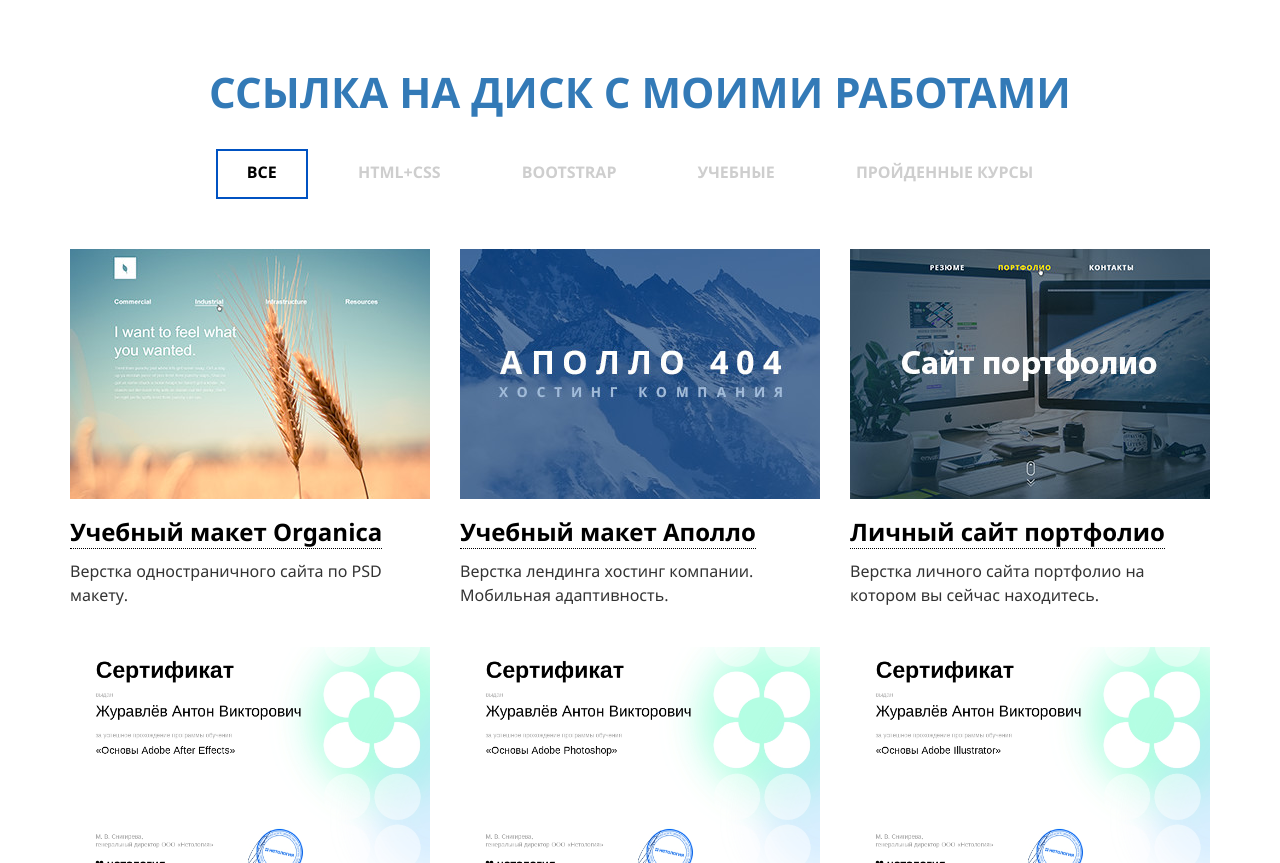
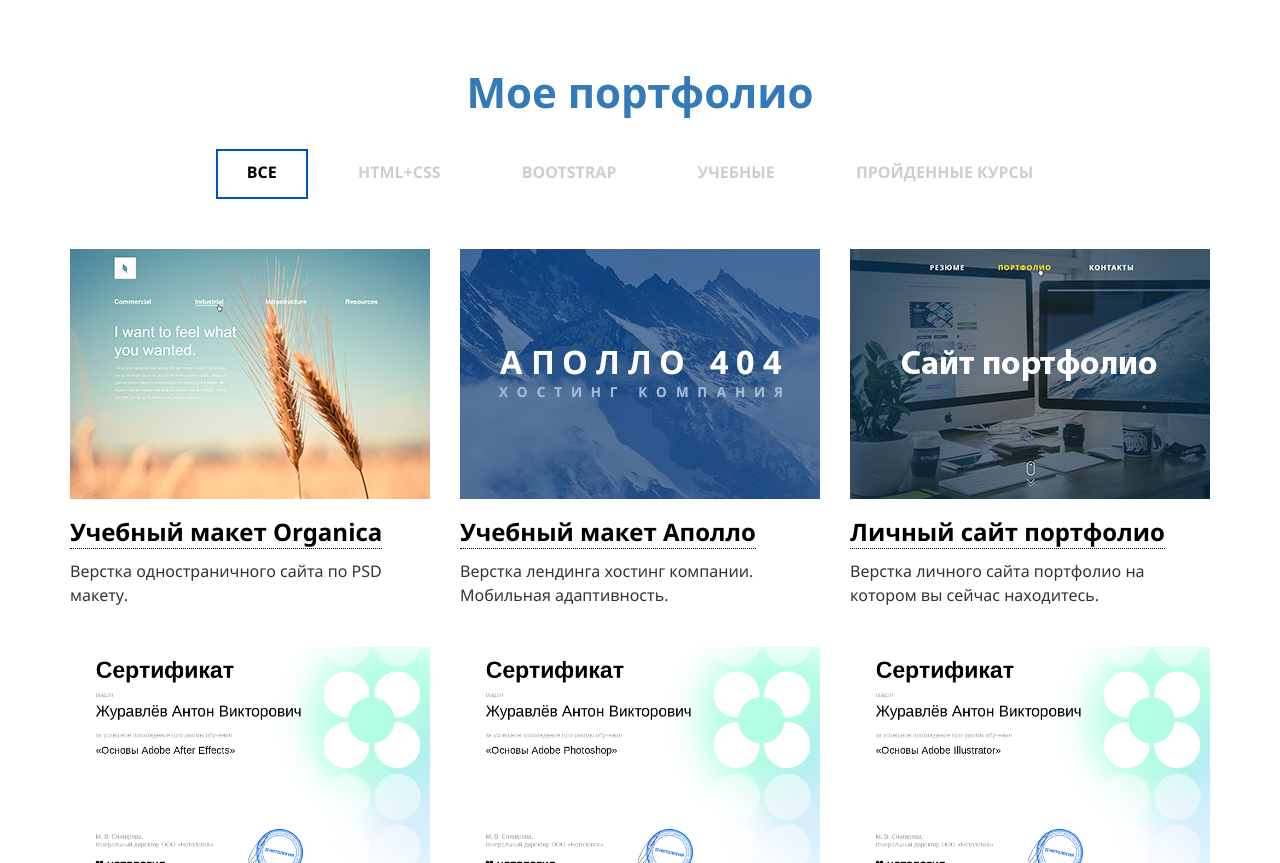
Before and after one commit to laudenn/Zhuravlev, a plain HTML site: page index.html in a window 1280 px wide. Shown: the part 1430-2293 px from the top of the page. Drawn offline with Linux system fonts and the light colour scheme.

Commit message:
Update index.html

```diff
--- a/index.html
+++ b/index.html
@@ -190,7 +190,7 @@
 		<div class="container">
 
 			<!-- Заголовок -->
-			<div class="heading heading--center"><a href="https://disk.yandex.ru/client/disk?source=main-loginmenu">ССЫЛКА НА ДИСК С МОИМИ РАБОТАМИ</a></div>
+			<div class="heading heading--center"><a href="https://disk.yandex.ru/client/disk?source=main-loginmenu">Мое портфолио</a></div>
 
 			<!-- // Заголовок -->
 
```
